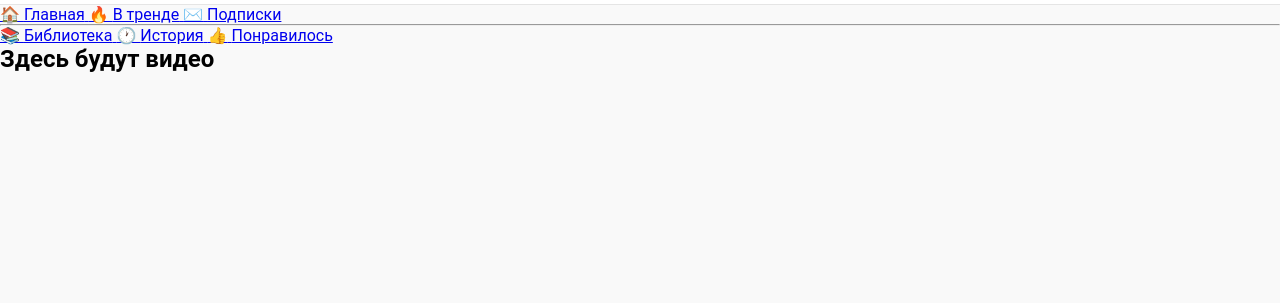
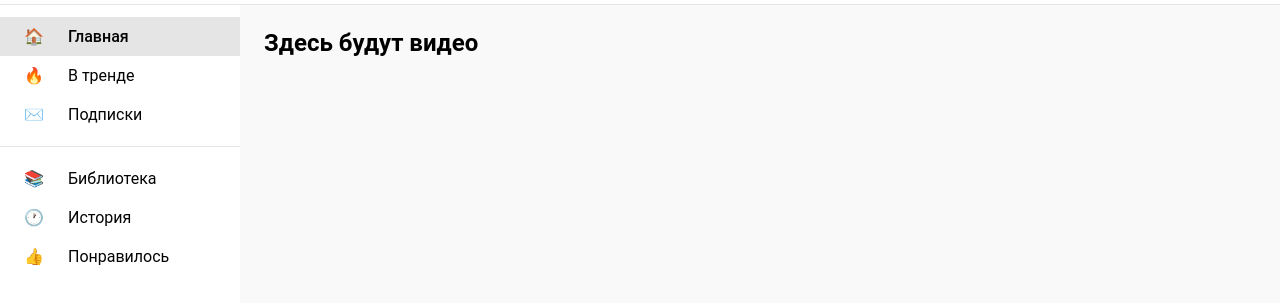
Before and after one commit to toxlc0q/Lab10_YouTube, a plain HTML site: page index.html in a window 1280 px wide. Shown: the part 51-354 px from the top of the page. Drawn offline with Linux system fonts and the light colour scheme.

Commit message:
Step 8: Added Flexbox layout for sidebar and main

```diff
--- a/style.css
+++ b/style.css
@@ -51,7 +51,7 @@ button {
 
 }
 
-button: hover {
+button:hover {
     background-color: #f2f2f2;
 }
 
@@ -114,3 +114,50 @@ button: hover {
     margin: 0 40px;
     gap: 0;
 }
+
+.content{
+    display: flex;
+}
+
+.sidebar{
+    width: 240px;
+    background-color: white;
+    padding: 12px 0;
+    height: calc(100vh - 56px);
+    overflow-y: auto;
+}
+
+.sidebar nav{
+    display: flex;
+    flex-direction: column;
+}
+
+.sidebar-link{
+    display: flex;
+    align-items: center;
+    gap: 24px;
+    padding: 10px 24px;
+    color: #030303;
+    text-decoration: none;
+    transition: background-color 0.2s;
+}
+
+.sidebar-link:hover{
+    background-color: #f2f2f2;
+}
+
+.sidebar-link.active{
+    background-color: #e5e5e5;
+    font-weight: 500;
+}
+
+.sidebar hr{
+    border: none;
+    border-top: 1px solid #e5e5e5;
+    margin: 12px 0;
+}
+
+.main{
+    flex: 1;
+    padding: 24px;
+}
```
Also changed, not shown: img/step7_sidebar_html_Novikov_Nikiforov.png (added).
